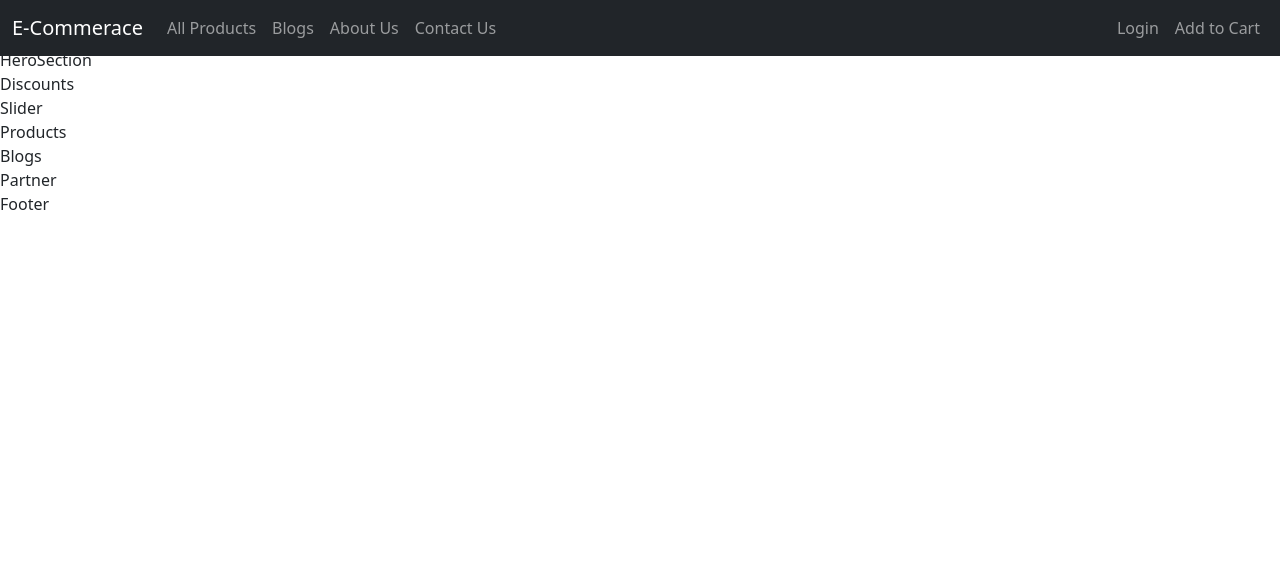
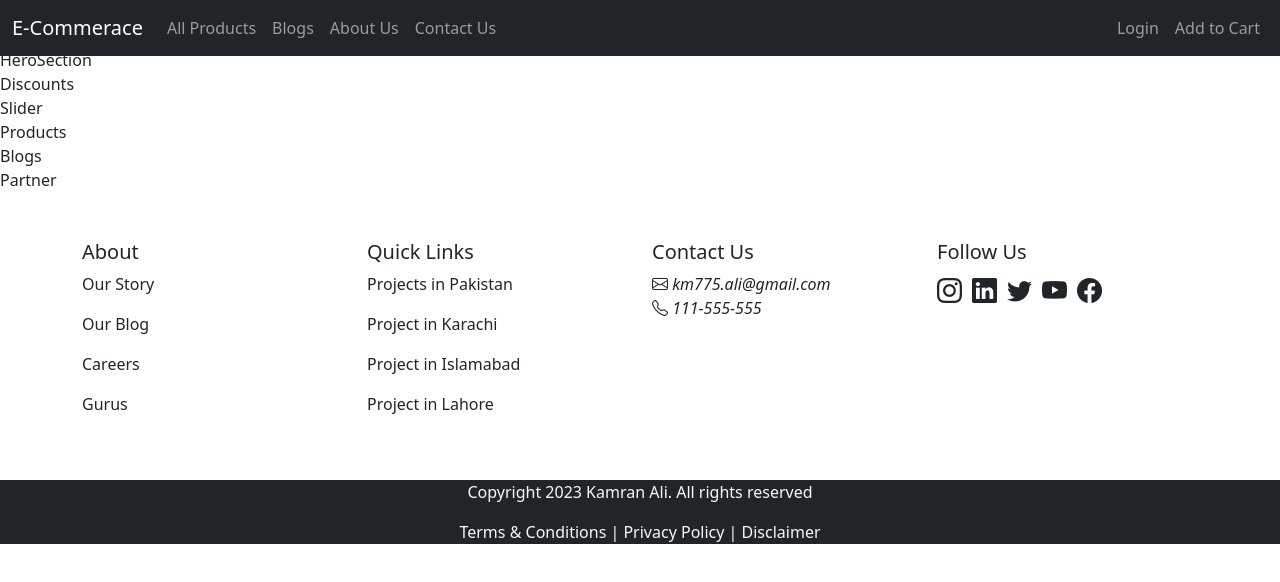
Before and after one commit to kamranalig/Ecommrace_Project, a React (Create React App) app: page / in a window 1280 px wide. Shown: the top 582 px of the page. Built offline with nearby package versions, Linux system fonts and the light colour scheme.

Commit message:
footer component

```diff
--- a/package.json
+++ b/package.json
@@ -8,6 +8,7 @@
     "@testing-library/user-event": "^13.5.0",
     "antd": "^5.5.0",
     "bootstrap": "^5.2.3",
+    "bootstrap-icons": "^1.10.5",
     "react": "^18.2.0",
     "react-bootstrap": "^2.7.4",
     "react-dom": "^18.2.0",
--- a/src/App.js
+++ b/src/App.js
@@ -1,3 +1,4 @@
+import 'bootstrap-icons/font/bootstrap-icons.css';
 import Footer from './commonComponent/Footer/Footer';
 import AppNavbar from './commonComponent/Navbar/Navbar';
 import Products from './commonComponent/products/Products';
--- /dev/null
+++ b/src/commonComponent/Footer/Footer.css
@@ -0,0 +1,6 @@
+.iconImg{
+    font-size: 25px;
+}
+.iconImg i{
+    padding-right: 10px;
+}
--- a/src/commonComponent/Footer/Footer.jsx
+++ b/src/commonComponent/Footer/Footer.jsx
@@ -1,8 +1,56 @@
 import React from 'react';
-
+import "./Footer.css"
+import Container from 'react-bootstrap/Container';
+import Row from 'react-bootstrap/Row';
+import Col from 'react-bootstrap/Col';
 const Footer = () => {
   return (
-    <div>Footer</div>
+  <div className='mt-5'>
+    <Container >
+ <Row>
+    <Col>
+        <h5>About</h5>
+        <p>Our Story</p>
+        <p>Our Blog</p>
+        <p>Careers</p>
+        <p>Gurus</p>
+
+    </Col>
+    <Col>
+        <h5>Quick Links</h5>
+
+        <p>Projects in Pakistan</p>
+        <p>Project in Karachi</p>
+        <p>Project in Islamabad</p>
+        <p>Project in Lahore</p>
+    </Col>
+    <Col>
+        <h5>Contact Us</h5>
+        <div>
+        <i class="bi bi-envelope"> km775.ali@gmail.com</i>
+        </div>
+        <div>
+        <i class="bi bi-telephone"> 111-555-555</i>
+        </div>
+    </Col>
+    <Col >
+        <h5>Follow Us</h5>
+        <div className='iconImg'>
+        <i class="bi bi-instagram"></i>
+        <i class="bi bi-linkedin"></i>
+        <i class="bi bi-twitter"></i>
+        <i class="bi bi-youtube"></i>
+        <i class="bi bi-facebook"></i>
+        </div>
+    </Col>
+
+        </Row>
+</Container>
+<div className='text-center bg-dark text-light mt-5' >
+        <p>Copyright 2023 Kamran Ali. All rights reserved</p>
+        <p>Terms & Conditions | Privacy Policy | Disclaimer</p>
+</div>
+  </div>
   )
 }
 
```
Also changed, not shown: 1 other file (tests, documents, lock files or other folders).
